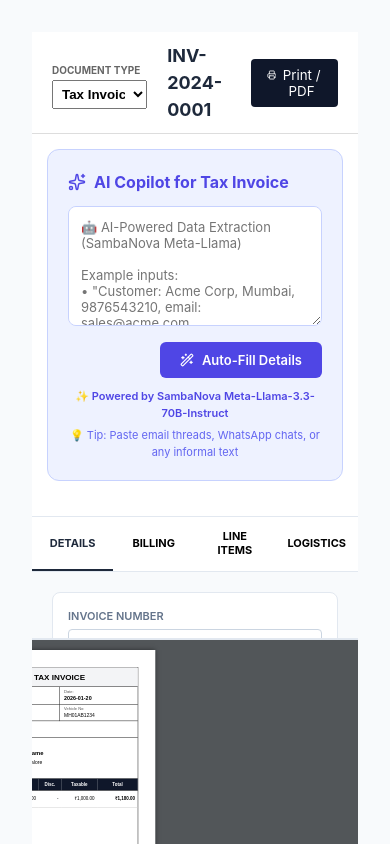
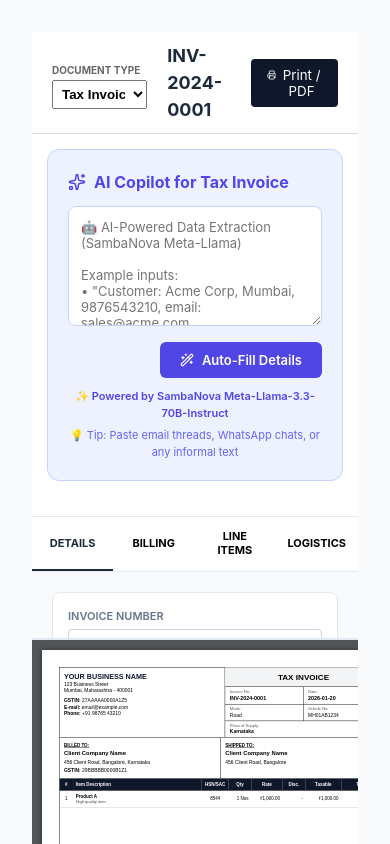
Before and after one commit to Bhumit717/TradeDoc, a React (Vite) app: page /create in a window 390 px wide. Built offline with nearby package versions, Linux system fonts and the light colour scheme.

Commit message:
Fix mobile preview cutoff: Align preview to start instead of center

```diff
--- a/src/styles/global.css
+++ b/src/styles/global.css
@@ -155,7 +155,11 @@ select {
     order: 2 !important;
     width: 100% !important;
     padding: 10px !important;
-    overflow-x: hidden !important;
+    padding-left: 0 !important;
+    overflow-x: auto !important;
+    display: flex !important;
+    justify-content: flex-start !important;
+    align-items: flex-start !important;
   }
 
   .resizer {
@@ -165,6 +169,7 @@ select {
   .document-preview-inner {
     transform: scale(0.45) !important;
     transform-origin: top left !important;
+    margin-left: 10px !important;
   }
 
   /* Force 100% width on mobile */
```
